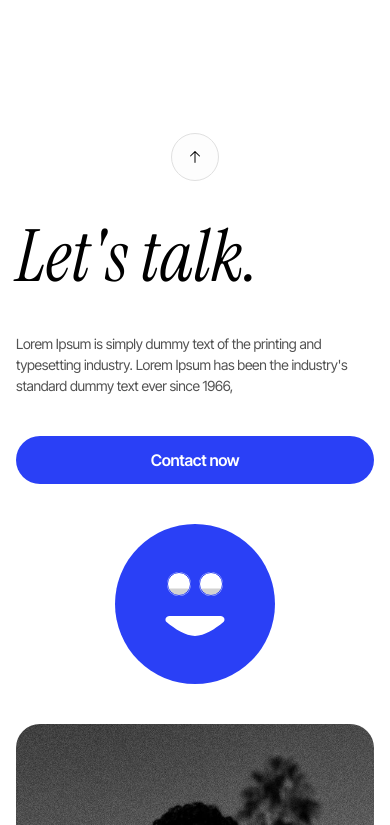
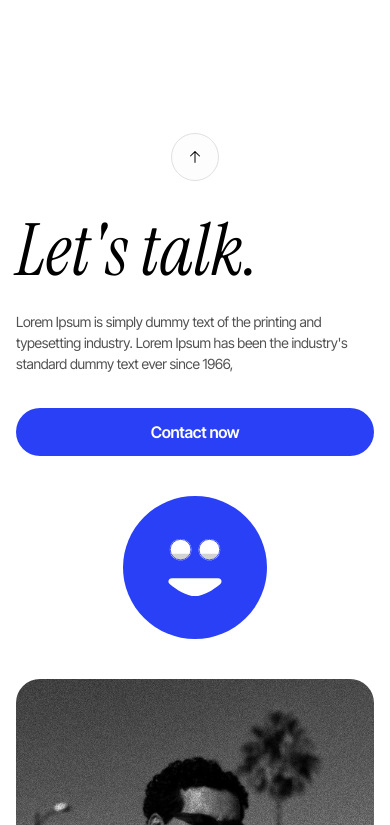
Before and after one commit to DaniloHenriques/Portfolio, a plain HTML site: page index.html in a window 390 px wide. Shown: the part 2979-3804 px from the top of the page. Drawn offline with Linux system fonts and the light colour scheme.

Commit message:
Seção Let's talk cabe sempre em 100vh; grade com 4 colunas acima de 1680px
Co-Authored-By: Claude Opus 5.5 <noreply@anthropic.com>
Claude-Session: https://claude.ai/code/session_015sgW8jqraCqvtCYfWWY2pe

```diff
--- a/css/style.css
+++ b/css/style.css
@@ -215,10 +215,12 @@ img { display: block; }
 
 /* ---------- Home: seção final "Let's talk." (tela inteira) ---------- */
 .talk {
-  min-height: 100vh;
+  /* Ocupa exatamente uma tela; os elementos de dentro se ajustam à altura */
+  height: 100vh;
+  height: 100dvh;
   display: grid;
-  grid-template-rows: auto 1fr auto;
-  gap: 40px;
+  grid-template-rows: auto minmax(0, 1fr) auto;
+  gap: clamp(16px, 4vh, 40px);
   padding: 24px 40px;
 }
 .btn-top {
@@ -238,26 +240,30 @@ img { display: block; }
   align-self: center;
   display: grid;
   /* proporções do Figma: texto | carinha | espaço | foto */
-  grid-template-columns: 476fr 160px 244fr 480px;
-  align-items: stretch;
+  grid-template-columns: 476fr auto 244fr auto;
+  grid-template-rows: minmax(0, 1fr);
+  height: 100%;
+  max-height: 600px;
+  min-height: 0;
 }
 .talk-copy {
   grid-column: 1;
   display: flex;
   flex-direction: column;
   justify-content: space-between;
-  gap: 40px;
+  gap: 24px;
+  min-height: 0;
 }
 .talk-title {
   margin: 0;
   font-family: var(--font-serif);
   font-style: italic;
   font-weight: 400;
-  font-size: 120px;
+  font-size: clamp(64px, 13vh, 120px);
   line-height: 1;
   white-space: nowrap;
 }
-.talk-cta { display: flex; flex-direction: column; align-items: flex-start; gap: 40px; }
+.talk-cta { display: flex; flex-direction: column; align-items: flex-start; gap: clamp(16px, 4vh, 40px); }
 .talk-text {
   max-width: 360px;
   margin: 0;
@@ -267,9 +273,10 @@ img { display: block; }
   letter-spacing: -0.02em;
   color: var(--muted);
 }
-.talk-smile { grid-column: 2; align-self: center; margin-top: 102px; width: 160px; height: 160px; }
+.talk-smile { grid-column: 2; align-self: center; margin-top: 17%; width: clamp(96px, 17vh, 160px); height: auto; aspect-ratio: 1; }
 .talk-photo {
   grid-column: 4;
+  height: 100%;
   aspect-ratio: 480 / 600;
   border-radius: var(--radius-card);
   background: var(--placeholder);
@@ -399,12 +406,16 @@ img { display: block; }
 .gallery-row img { width: 100%; height: 100%; object-fit: cover; }
 
 /* ---------- Responsivo ---------- */
+@media (min-width: 1681px) {
+  .grid { grid-template-columns: repeat(4, minmax(0, 1fr)); }
+}
+
 @media (max-width: 1100px) {
   .site-name { font-size: 72px; }
   .grid { column-gap: 40px; }
-  .talk-body { grid-template-columns: 1fr 160px minmax(280px, 400px); column-gap: 40px; }
+  .talk-body { grid-template-columns: 1fr auto auto; column-gap: 40px; }
   .talk-photo { grid-column: 3; }
-  .talk-title { font-size: 96px; }
+  .talk-title { font-size: clamp(64px, 11vh, 96px); }
   .project { padding-left: 40px; padding-right: 40px; }
   .project-texts { grid-template-columns: repeat(3, minmax(0, 1fr)); gap: 32px; }
 }
@@ -413,10 +424,11 @@ img { display: block; }
   .site-header { height: auto; flex-wrap: wrap; row-gap: 24px; }
   .site-name { position: static; transform: none; order: 3; width: 100%; text-align: center; font-size: 64px; }
   .grid { grid-template-columns: repeat(2, minmax(0, 1fr)); }
-  .talk-body { grid-template-columns: 1fr; row-gap: 40px; }
+  .talk { height: auto; min-height: 100vh; }
+  .talk-body { grid-template-columns: 1fr; grid-template-rows: none; row-gap: 40px; height: auto; max-height: none; }
   .talk-copy, .talk-smile, .talk-photo { grid-column: 1; }
   .talk-smile { margin: 0; justify-self: center; }
-  .talk-photo { max-width: 480px; width: 100%; justify-self: center; }
+  .talk-photo { height: auto; max-width: 480px; width: 100%; justify-self: center; }
   .project-title { font-size: 56px; }
   .project-texts { grid-template-columns: 1fr; gap: 16px; }
 }
```
